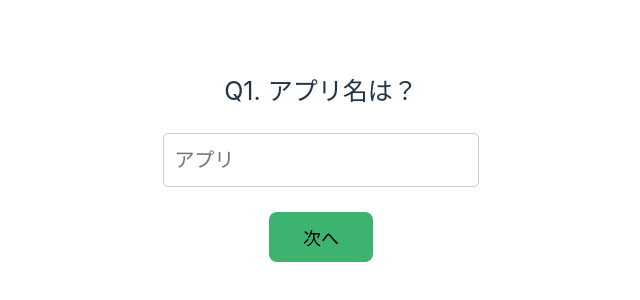
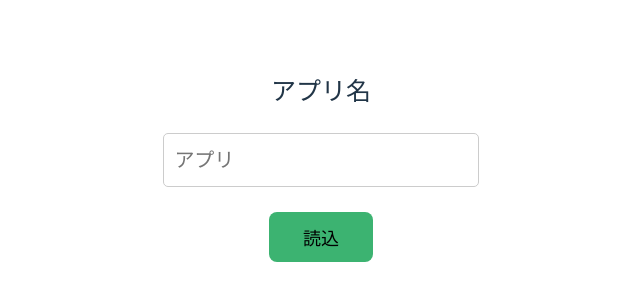
Before and after one commit to Yu-Mo-13/PwdChat, a React (Vite) app in the folder pmapp-mobile/: page /chat/q1 in a window 1280 px wide. Shown: the part 240-540 px from the top of the page, without its empty margins (319-959 px from the left). Built offline with nearby package versions, Linux system fonts and the light colour scheme.

Commit message:
9/30までに作業したモジュールのコミット

```diff
--- a/pmapp-mobile/src/ChatQ1.tsx
+++ b/pmapp-mobile/src/ChatQ1.tsx
@@ -1,25 +1,18 @@
 import { useState } from "react";
-import { useNavigate } from "react-router-dom";
+// import { useNavigate } from "react-router-dom";
 import { Caption } from "./caption";
 import { Textbox } from "./textbox";
 import { Button } from "./button";
+import { Listbox } from "./listbox";
 
 const ChatQ1 = () => {
     // let accountClass: any;
     const [appName, setAppName] = useState<string>("");
-    const navigate = useNavigate();
-
-    const getAccountClass = async(app: string) => {
-        // アカウント必要区分を取得する
-        const promise = await fetch(import.meta.env.VITE_API_BASE_URL + "/application/app=" + app)
-        const jsonData = await promise.json();
-        return jsonData[0].accountClas;
-    };
-
-    // useEffect(() => {
-    //     accountClass = getAccountClass(appName);
-    //     console.log(accountClass);
-    // });
+    const [accountClass, setAccountClass] = useState(null);
+    const [accountList, setAccountList] = useState<string[]>();
+    const [showListBox, setShowListBox] = useState(false);
+    const [password, setPassword] = useState(null);
+    // const navigate = useNavigate();
 
     const getAccountList = () => {
         // アカウントのサジェスト
@@ -32,7 +25,7 @@ const ChatQ1 = () => {
                 for (let i = 0; i < data.length; i++) {
                     accountList[i] = data[i].other_info;
                 }
-                return accountList;
+                setAccountList(accountList);
             })
             .catch((err) => {
                 console.error(err)
@@ -58,6 +51,11 @@ const ChatQ1 = () => {
     }
 
     const onClickSubmitApp = () => {
+        // アプリ名の入力欄からテキストを取得する
+        const appNameInput = document.getElementById("app") as HTMLInputElement;
+        const appName: string = appNameInput.value;
+        setAppName(appName);
+        console.log(appName);
         // バリデーション
         if (appName === "") {
             alert("アプリ名を入力してください。");
@@ -65,25 +63,46 @@ const ChatQ1 = () => {
         }
         // アカウント必要区分を取得する
         // APIからアカウント必要区分が取得できなかったら、アプリ名の修正を促すアラートを出す
-        const accountClass: any = getAccountClass(appName);
-        console.log(accountClass);
-        if (accountClass === undefined || accountClass === -1) {
-            alert("アプリ名を修正してください。");
-            return;
-        }
+        // const accountClass: any = getAccountClass(appName);
+        getAccountClass();
+        // console.log(accountClass);
+        // if (accountClass === undefined || accountClass === -1) {
+        //     alert("アプリ名を修正してください。");
+        //     return;
+        // }
         if (accountClass === 1) {
-            const accountList: string[] | string | void = getAccountList();
-            navigate("/chat/q2", { state: {appName: appName, accountList: accountList}, replace: true });
+            getAccountList();
+            setShowListBox(true);
         } else {
             const password: string | void = getPassword(appName);
-            navigate("/chat/result", { state: {password: password}, replace: true });
+            console.log(password);
         }
     }
+
+    const getAccountClass = () => {
+        // アカウント必要区分を取得する
+        fetch(import.meta.env.VITE_API_BASE_URL + "/application/app=" + appName)
+            .then((res) => res.json())
+            .then((data) => {
+                console.log(data[0].accountClas);
+                setAccountClass(data[0].accountClas);
+            })
+            .catch((err) => {
+                console.error(err)
+                return "-1";
+            });
+        // return jsonData[0].accountClas;
+    };
+
     return (
         <div className="contents">
-            <Caption caption="Q1. アプリ名は？" />
-            <Textbox type="text" placeholder="アプリ" onChange={(e: React.ChangeEvent<HTMLInputElement>) => setAppName(e.target.value)} value={appName} />
-            <Button caption="次へ" onClick={onClickSubmitApp} />
+            <Caption caption="アプリ名" />
+            <Textbox type="text" id="app" placeholder="アプリ" value={appName} />
+            {
+                // showListBoxがtrueの場合のみ、Listboxコンポーネントを表示する
+                showListBox && <Listbox optionItems={accountList} />
+            }
+            <Button caption="読込" onClick={onClickSubmitApp} />
         </div>
     );
 };
--- a/pmapp-mobile/src/listbox.tsx
+++ b/pmapp-mobile/src/listbox.tsx
@@ -1,7 +1,7 @@
 import * as CSS from 'csstype';
 
 export const Listbox = (props: any) => {
-    const { optionItems, onChange } = props;
+    const { optionItems } = props;
 
     const listBoxStyle: CSS.Properties = {
         width: '100%',
@@ -12,7 +12,7 @@ export const Listbox = (props: any) => {
     };
 
     return (
-        <select style={listBoxStyle} onChange={onChange}>
+        <select style={listBoxStyle}>
             {/* propsで渡された配列の個数分optionを生成 */}
             {optionItems.list.map((item: any) => {
                 return <option value={item}>{item}</option>;
--- a/pmapp-mobile/src/textbox.tsx
+++ b/pmapp-mobile/src/textbox.tsx
@@ -1,7 +1,7 @@
 import * as CSS from 'csstype';
 
 export const Textbox = (props: any) => {
-    const { type, placeholder, onChange, val } = props;
+    const { type, id, placeholder, val } = props;
 
     const textboxStyle: CSS.Properties = {
         width: '85%',
@@ -15,6 +15,6 @@ export const Textbox = (props: any) => {
     };
 
     return (
-        <input type={type} placeholder={placeholder} style={textboxStyle} onChange={onChange} value={val} />
+        <input type={type} id={id} placeholder={placeholder} style={textboxStyle} value={val} />
     );
 }
```
